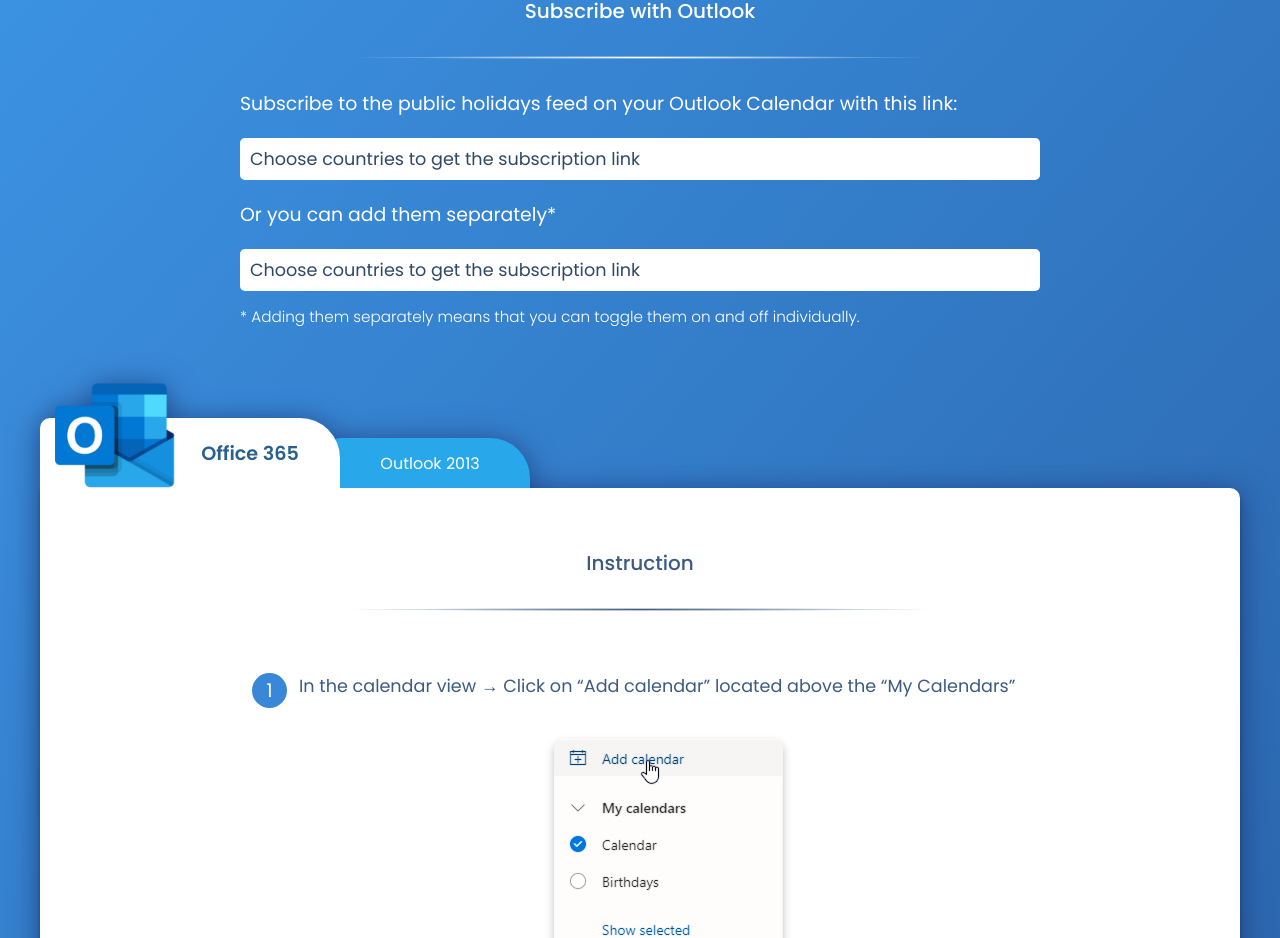
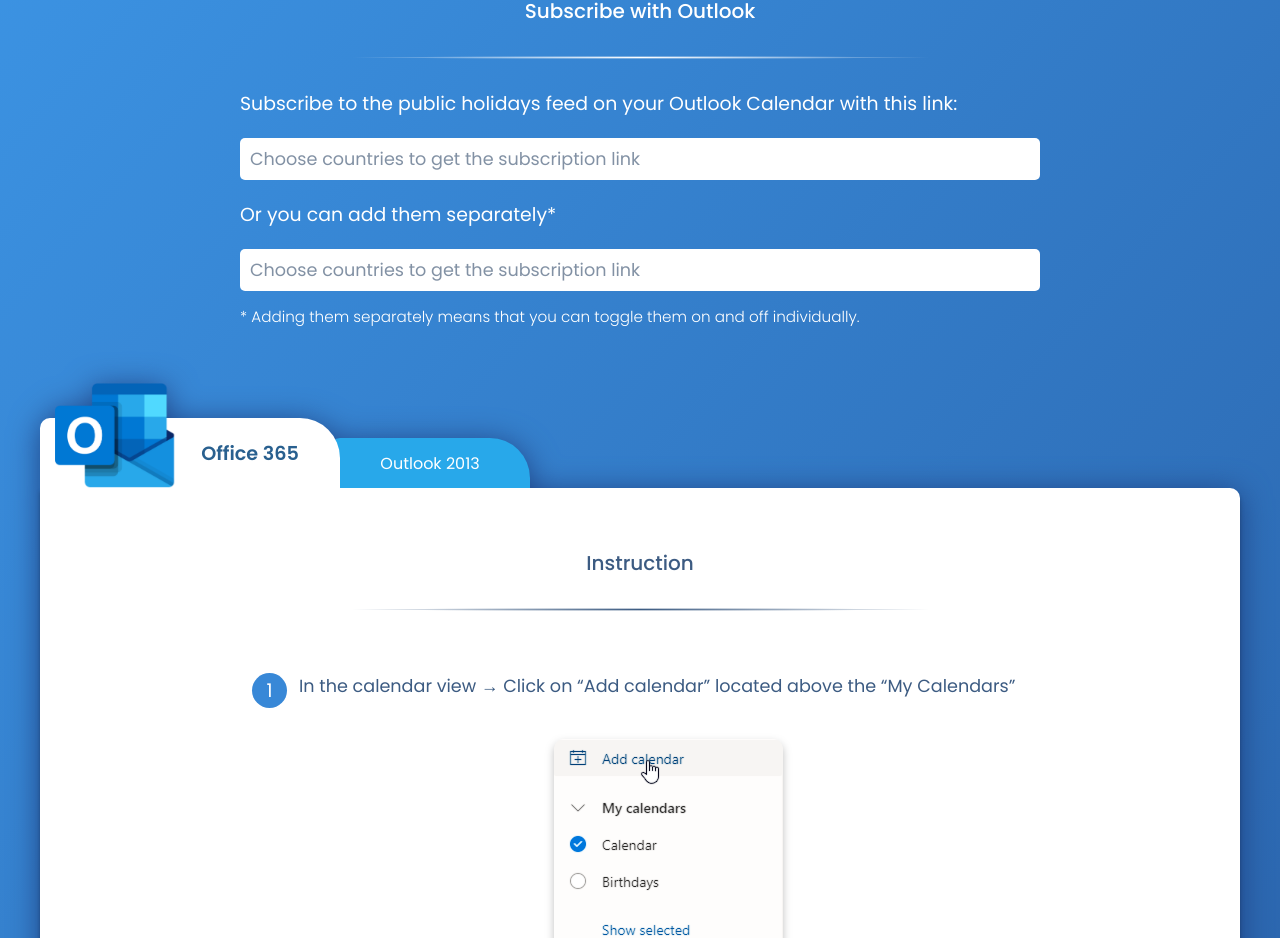
Before and after one commit to YanaG4/public-holiday-calendar, a React (Create React App) app in the folder client/: page / in a window 1280 px wide. Shown: the part 2017-2955 px from the top of the page. Built offline with nearby package versions, Linux system fonts and the light colour scheme.

Commit message:
Subscription link: warning message appearance improved

```diff
--- a/client/src/Components/iCalSubscription/Subscription.css
+++ b/client/src/Components/iCalSubscription/Subscription.css
@@ -19,3 +19,7 @@
 .link-container li {
     list-style: none;
 }
+.link-container-inactive {
+    color: rgb(46, 72, 103, .6);
+    user-select: none;
+}
--- a/client/src/Components/iCalSubscription/Subscription.js
+++ b/client/src/Components/iCalSubscription/Subscription.js
@@ -37,9 +37,9 @@
             </div>
             <div className='links-container'>
                 <p>Subscribe to the public holidays feed on your Outlook Calendar with this link:</p>
-                <div className='link-container'>{link}</div>
+                <div className={(countries.length < 1) ? 'link-container link-container-inactive' : 'link-container'}>{link}</div>
                 <p>Or you can add them separately*</p>
-                <div className='link-container'>
+                <div className={(countries.length <= 1) ? 'link-container link-container-inactive' : 'link-container'}>
                     {
                         separateLinks.map((link) => (
                             <li key={link}>{link}</li>
```
